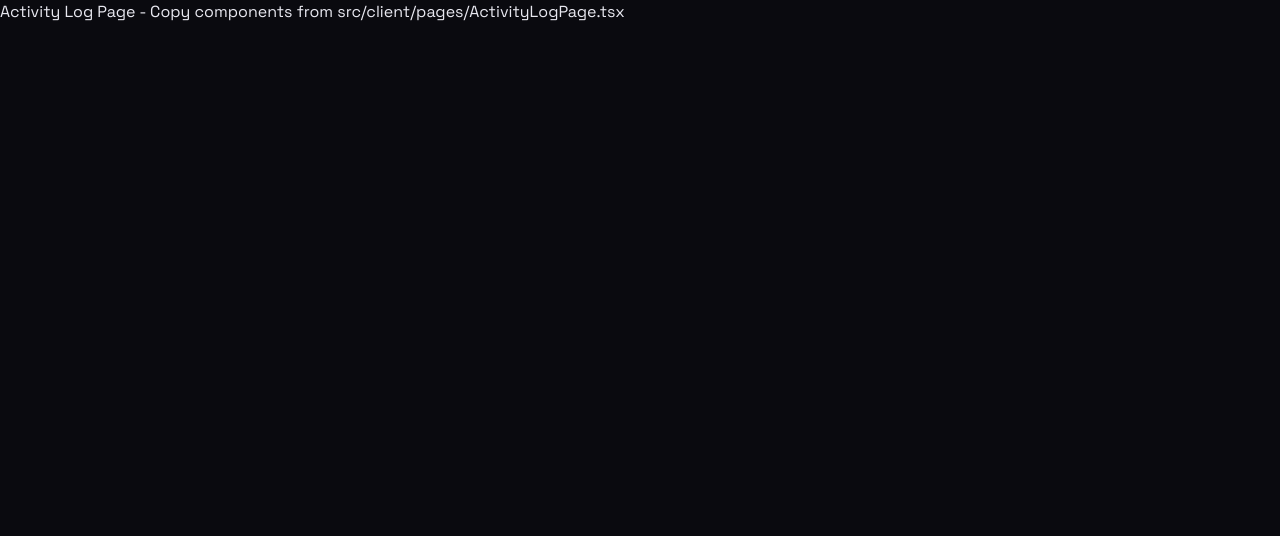
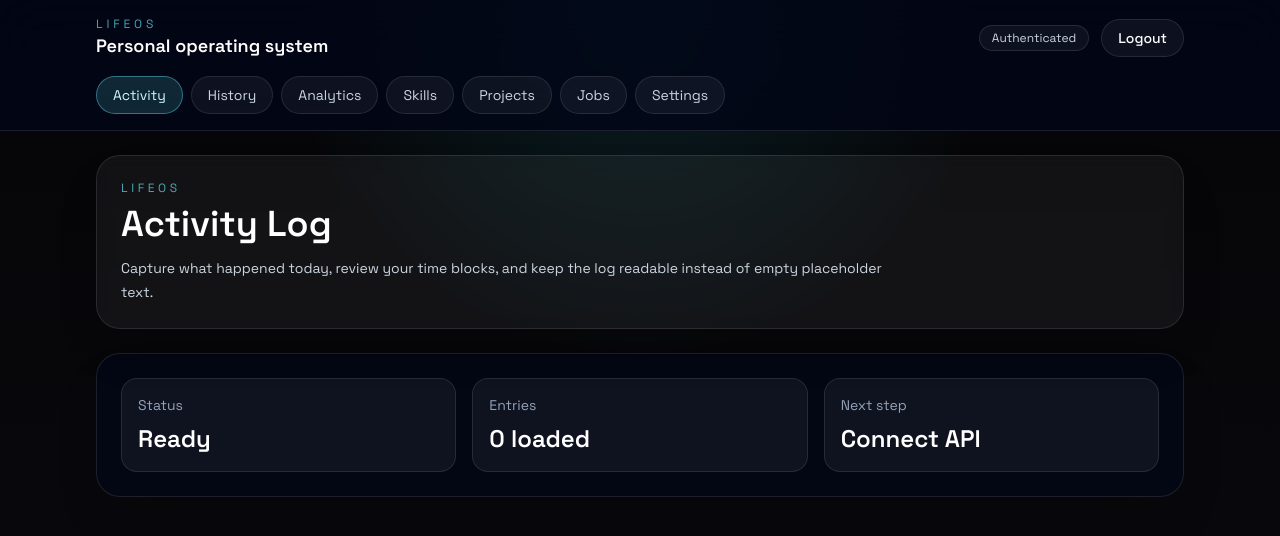
Before and after one commit to ethio-man/LifeOS, a React (Vite) app in the folder Frontend/: page / in a window 1280 px wide. Shown: the top 536 px of the page. Built offline with nearby package versions, Linux system fonts and the light colour scheme; no server answers; sample sign-in values are in the browser's storage.

Commit message:
fix on the login page

```diff
--- a/Frontend/src/client/api/client.ts
+++ b/Frontend/src/client/api/client.ts
@@ -4,7 +4,6 @@ const API_URL = import.meta.env.VITE_API_URL || "http://localhost:3001/api";
 
 export const apiClient = axios.create({
   baseURL: API_URL,
-  withCredentials: true,
 });
 
 // Interceptor to add token to requests
--- /dev/null
+++ b/Frontend/src/client/components/Layout/PageFrame.tsx
@@ -0,0 +1,33 @@
+type PageFrameProps = {
+  title: string;
+  description: string;
+  children?: React.ReactNode;
+};
+
+export default function PageFrame({
+  title,
+  description,
+  children,
+}: PageFrameProps) {
+  return (
+    <section className="mx-auto flex w-full max-w-6xl flex-col gap-6 px-4 py-6 sm:px-6 lg:px-8">
+      <header className="rounded-3xl border border-white/10 bg-white/5 p-6 shadow-2xl shadow-black/20 backdrop-blur">
+        <p className="mb-2 text-xs uppercase tracking-[0.3em] text-cyan-300/70">
+          LifeOS
+        </p>
+        <h1 className="text-3xl font-semibold text-white sm:text-4xl">
+          {title}
+        </h1>
+        <p className="mt-3 max-w-3xl text-sm leading-6 text-slate-300">
+          {description}
+        </p>
+      </header>
+
+      {children ? (
+        <div className="rounded-3xl border border-white/10 bg-slate-950/70 p-6 shadow-2xl shadow-black/20">
+          {children}
+        </div>
+      ) : null}
+    </section>
+  );
+}
--- a/Frontend/src/client/components/Layout/Shell.tsx
+++ b/Frontend/src/client/components/Layout/Shell.tsx
@@ -1,9 +1,79 @@
-import { Outlet } from "react-router-dom";
+import { NavLink, Outlet, useNavigate } from "react-router-dom";
+import { useStore } from "../../store";
+
+const links = [
+  { to: "/", label: "Activity" },
+  { to: "/history", label: "History" },
+  { to: "/analytics", label: "Analytics" },
+  { to: "/skills", label: "Skills" },
+  { to: "/projects", label: "Projects" },
+  { to: "/jobs", label: "Jobs" },
+  { to: "/settings", label: "Settings" },
+];
 
 export default function Shell() {
+  const navigate = useNavigate();
+  const setToken = useStore((s) => s.setToken);
+  const isAuthenticated = useStore((s) => s.isAuthenticated);
+
+  const handleLogout = () => {
+    setToken(null);
+    navigate("/login", { replace: true });
+  };
+
   return (
-    <div>
-      <Outlet />
+    <div className="min-h-full bg-[radial-gradient(circle_at_top,_rgba(34,211,238,0.12),_transparent_35%),linear-gradient(180deg,_#050507_0%,_#0a0a0f_100%)] text-slate-100">
+      <header className="sticky top-0 z-20 border-b border-white/10 bg-slate-950/80 backdrop-blur-xl">
+        <div className="mx-auto flex w-full max-w-6xl items-center justify-between gap-4 px-4 py-4 sm:px-6 lg:px-8">
+          <div>
+            <p className="text-xs uppercase tracking-[0.32em] text-cyan-300/70">
+              LifeOS
+            </p>
+            <h2 className="text-lg font-semibold text-white">
+              Personal operating system
+            </h2>
+          </div>
+
+          <div className="flex items-center gap-3">
+            <span className="hidden rounded-full border border-white/10 bg-white/5 px-3 py-1 text-xs text-slate-300 sm:inline-flex">
+              {isAuthenticated ? "Authenticated" : "Guest"}
+            </span>
+            {isAuthenticated ? (
+              <button
+                type="button"
+                onClick={handleLogout}
+                className="rounded-full border border-white/10 bg-white/5 px-4 py-2 text-sm font-medium text-white transition hover:bg-white/10"
+              >
+                Logout
+              </button>
+            ) : null}
+          </div>
+        </div>
+
+        <nav className="mx-auto flex w-full max-w-6xl gap-2 overflow-x-auto px-4 pb-4 sm:px-6 lg:px-8">
+          {links.map((link) => (
+            <NavLink
+              key={link.to}
+              to={link.to}
+              end={link.to === "/"}
+              className={({ isActive }) =>
+                [
+                  "whitespace-nowrap rounded-full border px-4 py-2 text-sm transition",
+                  isActive
+                    ? "border-cyan-300/40 bg-cyan-300/15 text-cyan-100"
+                    : "border-white/10 bg-white/5 text-slate-300 hover:bg-white/10 hover:text-white",
+                ].join(" ")
+              }
+            >
+              {link.label}
+            </NavLink>
+          ))}
+        </nav>
+      </header>
+
+      <main>
+        <Outlet />
+      </main>
     </div>
   );
 }
--- a/Frontend/src/client/pages/ActivityLogPage.tsx
+++ b/Frontend/src/client/pages/ActivityLogPage.tsx
@@ -1,8 +1,25 @@
+import PageFrame from "../components/Layout/PageFrame";
+
 export default function ActivityLogPage() {
   return (
-    <div>
-      Activity Log Page - Copy components from
-      src/client/pages/ActivityLogPage.tsx
-    </div>
+    <PageFrame
+      title="Activity Log"
+      description="Capture what happened today, review your time blocks, and keep the log readable instead of empty placeholder text."
+    >
+      <div className="grid gap-4 md:grid-cols-3">
+        <div className="rounded-2xl border border-white/10 bg-white/5 p-4">
+          <p className="text-sm text-slate-400">Status</p>
+          <p className="mt-2 text-2xl font-semibold text-white">Ready</p>
+        </div>
+        <div className="rounded-2xl border border-white/10 bg-white/5 p-4">
+          <p className="text-sm text-slate-400">Entries</p>
+          <p className="mt-2 text-2xl font-semibold text-white">0 loaded</p>
+        </div>
+        <div className="rounded-2xl border border-white/10 bg-white/5 p-4">
+          <p className="text-sm text-slate-400">Next step</p>
+          <p className="mt-2 text-2xl font-semibold text-white">Connect API</p>
+        </div>
+      </div>
+    </PageFrame>
   );
 }
--- a/Frontend/src/client/pages/AnalyticsPage.tsx
+++ b/Frontend/src/client/pages/AnalyticsPage.tsx
@@ -1,5 +1,27 @@
+import PageFrame from "../components/Layout/PageFrame";
+
 export default function AnalyticsPage() {
   return (
-    <div>Analytics Page - Copy from src/client/pages/AnalyticsPage.tsx</div>
+    <PageFrame
+      title="Analytics"
+      description="Track trends, streaks, and summaries without leaving a raw placeholder screen."
+    >
+      <div className="grid gap-4 md:grid-cols-2 xl:grid-cols-4">
+        {[
+          ["Focus time", "--"],
+          ["Activities", "--"],
+          ["Projects", "--"],
+          ["Jobs", "--"],
+        ].map(([label, value]) => (
+          <div
+            key={label}
+            className="rounded-2xl border border-white/10 bg-white/5 p-4"
+          >
+            <p className="text-sm text-slate-400">{label}</p>
+            <p className="mt-2 text-3xl font-semibold text-white">{value}</p>
+          </div>
+        ))}
+      </div>
+    </PageFrame>
   );
 }
--- a/Frontend/src/client/pages/HistoryPage.tsx
+++ b/Frontend/src/client/pages/HistoryPage.tsx
@@ -1,3 +1,15 @@
+import PageFrame from "../components/Layout/PageFrame";
+
 export default function HistoryPage() {
-  return <div>History Page - Copy from src/client/pages/HistoryPage.tsx</div>;
+  return (
+    <PageFrame
+      title="History"
+      description="Review past activity, project updates, and job changes in one place once the backend data is connected."
+    >
+      <p className="text-sm leading-6 text-slate-300">
+        No history items are loaded yet. Once the API is wired, this view can
+        list prior entries chronologically.
+      </p>
+    </PageFrame>
+  );
 }
--- a/Frontend/src/client/pages/JobsPage.tsx
+++ b/Frontend/src/client/pages/JobsPage.tsx
@@ -1,3 +1,15 @@
+import PageFrame from "../components/Layout/PageFrame";
+
 export default function JobsPage() {
-  return <div>Jobs Page - Copy from src/client/pages/JobsPage.tsx</div>;
+  return (
+    <PageFrame
+      title="Jobs"
+      description="Track applications and interviews with a proper page frame instead of a migration stub."
+    >
+      <p className="text-sm leading-6 text-slate-300">
+        The job pipeline data can be rendered here once the list endpoint is in
+        use.
+      </p>
+    </PageFrame>
+  );
 }
--- a/Frontend/src/client/pages/LoginPage.tsx
+++ b/Frontend/src/client/pages/LoginPage.tsx
@@ -1,3 +1,84 @@
+import { useEffect, useState } from "react";
+import { Navigate, useNavigate } from "react-router-dom";
+import { authApi } from "../api";
+import { useStore } from "../store";
+
 export default function LoginPage() {
-  return <div>Login Page - Copy from src/client/pages/LoginPage.tsx</div>;
+  const navigate = useNavigate();
+  const isAuthenticated = useStore((s) => s.isAuthenticated);
+  const setToken = useStore((s) => s.setToken);
+  const [password, setPassword] = useState("");
+  const [error, setError] = useState<string | null>(null);
+  const [isSubmitting, setIsSubmitting] = useState(false);
+
+  useEffect(() => {
+    document.title = "LifeOS | Login";
+  }, []);
+
+  if (isAuthenticated) {
+    return <Navigate to="/" replace />;
+  }
+
+  const handleSubmit = async (event: React.FormEvent<HTMLFormElement>) => {
+    event.preventDefault();
+    setError(null);
+    setIsSubmitting(true);
+
+    try {
+      const { data } = await authApi.login(password);
+      setToken(data.token);
+      navigate("/", { replace: true });
+    } catch {
+      setError("Login failed. Check the password and try again.");
+    } finally {
+      setIsSubmitting(false);
+    }
+  };
+
+  return (
+    <div className="flex min-h-full items-center justify-center px-4 py-12">
+      <div className="w-full max-w-md rounded-3xl border border-white/10 bg-white/6 p-8 shadow-2xl shadow-black/30 backdrop-blur-xl">
+        <div className="mb-8">
+          <p className="text-xs uppercase tracking-[0.32em] text-cyan-300/70">
+            LifeOS
+          </p>
+          <h1 className="mt-2 text-3xl font-semibold text-white">Sign in</h1>
+          <p className="mt-3 text-sm leading-6 text-slate-300">
+            Enter the admin password to open the activity, project, and
+            analytics screens.
+          </p>
+        </div>
+
+        <form className="space-y-4" onSubmit={handleSubmit}>
+          <label className="block space-y-2">
+            <span className="text-sm font-medium text-slate-200">Password</span>
+            <input
+              type="password"
+              value={password}
+              onChange={(event) => setPassword(event.target.value)}
+              className="w-full rounded-2xl border border-white/10 bg-slate-950/80 px-4 py-3 text-white outline-none transition placeholder:text-slate-500 focus:border-cyan-300/50"
+              placeholder="Enter admin password"
+              autoComplete="current-password"
+              required
+            />
+          </label>
+
+          {error ? <p className="text-sm text-red-300">{error}</p> : null}
+
+          <button
+            type="submit"
+            disabled={isSubmitting}
+            className="flex w-full items-center justify-center rounded-2xl bg-cyan-300 px-4 py-3 font-medium text-slate-950 transition hover:bg-cyan-200 disabled:cursor-not-allowed disabled:opacity-60"
+          >
+            {isSubmitting ? "Signing in..." : "Sign in"}
+          </button>
+
+          <p className="text-xs leading-5 text-slate-400">
+            Default development password: admin123, unless ADMIN_PASSWORD is set
+            on the backend.
+          </p>
+        </form>
+      </div>
+    </div>
+  );
 }
--- a/Frontend/src/client/pages/ProjectsPage.tsx
+++ b/Frontend/src/client/pages/ProjectsPage.tsx
@@ -1,3 +1,15 @@
+import PageFrame from "../components/Layout/PageFrame";
+
 export default function ProjectsPage() {
-  return <div>Projects Page - Copy from src/client/pages/ProjectsPage.tsx</div>;
+  return (
+    <PageFrame
+      title="Projects"
+      description="Review your active and planned work with a page layout that already renders cleanly."
+    >
+      <p className="text-sm leading-6 text-slate-300">
+        Once connected, this view can show cards, progress, tags, and links for
+        each project.
+      </p>
+    </PageFrame>
+  );
 }
--- a/Frontend/src/client/pages/SettingsPage.tsx
+++ b/Frontend/src/client/pages/SettingsPage.tsx
@@ -1,3 +1,15 @@
+import PageFrame from "../components/Layout/PageFrame";
+
 export default function SettingsPage() {
-  return <div>Settings Page - Copy from src/client/pages/SettingsPage.tsx</div>;
+  return (
+    <PageFrame
+      title="Settings"
+      description="Tune the app config and defaults from a page that now renders as a real screen."
+    >
+      <p className="text-sm leading-6 text-slate-300">
+        Add configuration controls here when the backend settings endpoints are
+        ready.
+      </p>
+    </PageFrame>
+  );
 }
--- a/Frontend/src/client/pages/SkillsPage.tsx
+++ b/Frontend/src/client/pages/SkillsPage.tsx
@@ -1,3 +1,15 @@
+import PageFrame from "../components/Layout/PageFrame";
+
 export default function SkillsPage() {
-  return <div>Skills Page - Copy from src/client/pages/SkillsPage.tsx</div>;
+  return (
+    <PageFrame
+      title="Skills"
+      description="Keep track of acquired, planned, and heard-about skills with a structured view instead of stub text."
+    >
+      <p className="text-sm leading-6 text-slate-300">
+        This page is ready for the skills API. Add the list and filters here
+        when you want the data-backed version.
+      </p>
+    </PageFrame>
+  );
 }
```
